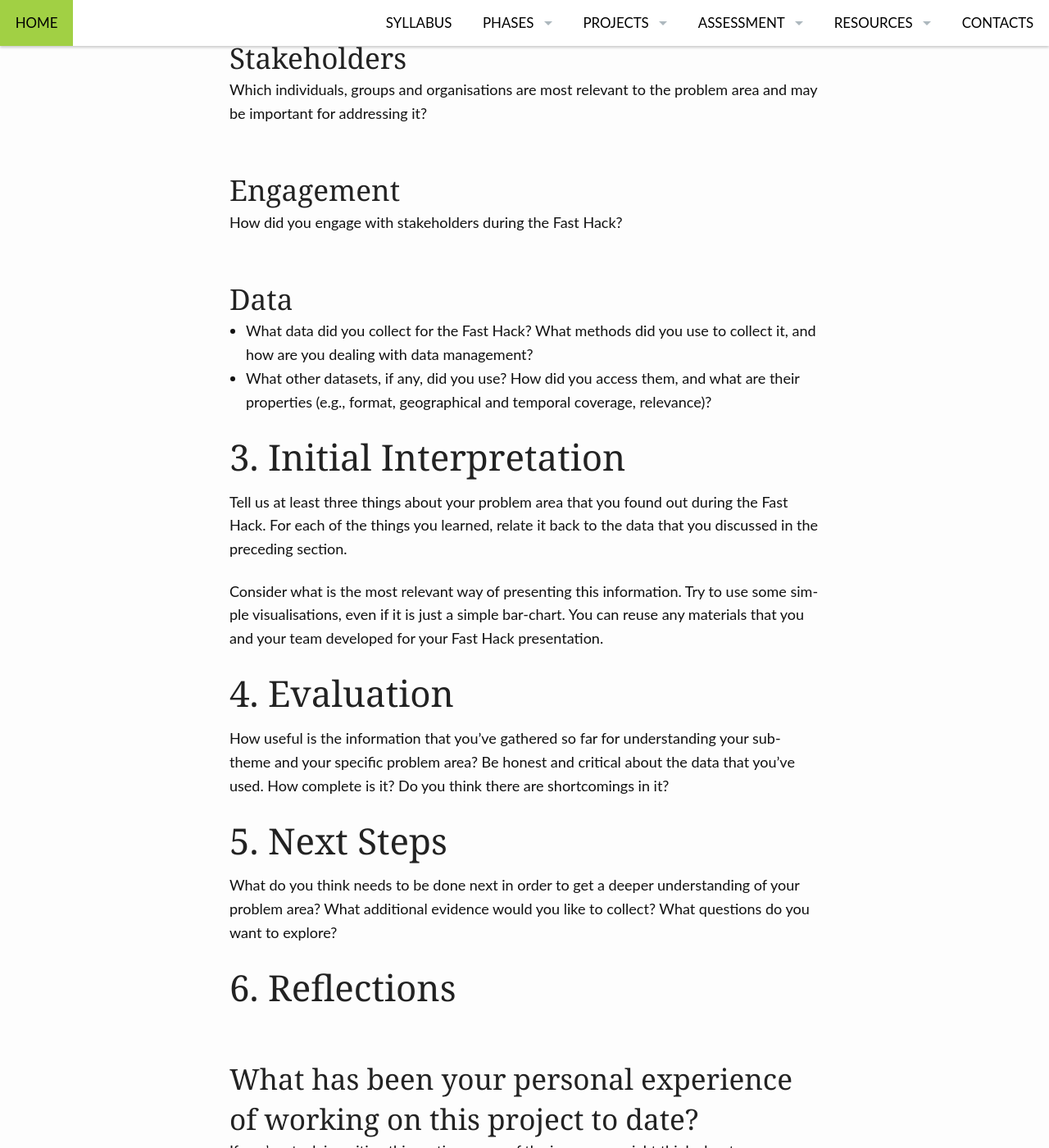
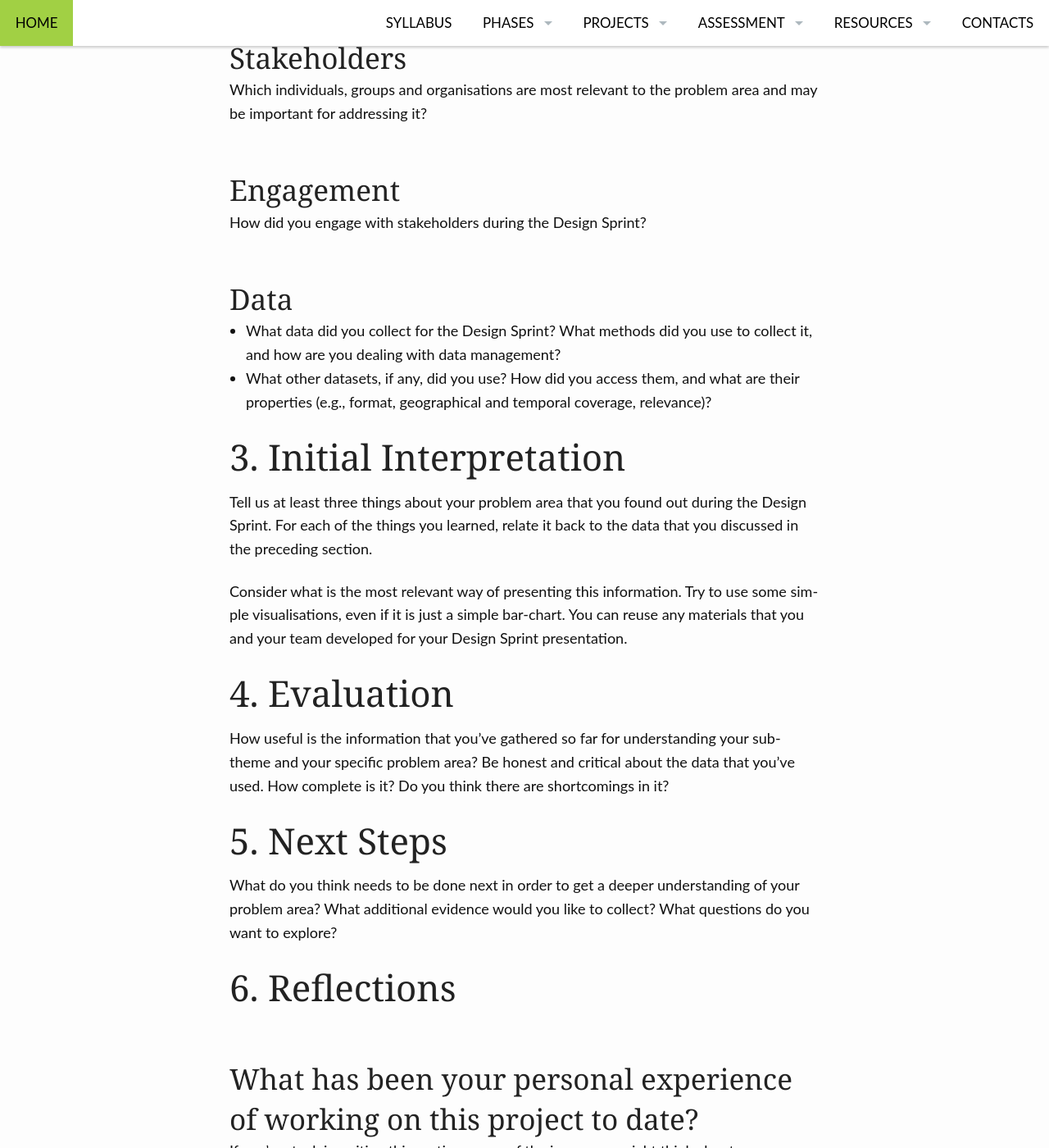
Before and after one commit to edinburghlivinglab/ddc, a Jekyll site: the page built from pages/assignment_r1.md, in a window 1280 px wide and 1400 px high, scrolled down 1257 px. Shown: the whole window at 82% size. Built offline with Jekyll 4.4.1, drawn with Linux system fonts in a browser that asks for light colours; some of the changed text lies outside the part shown.

Commit message:
Update assignment_r1.md

```diff
--- a/pages/assignment_r1.md
+++ b/pages/assignment_r1.md
@@ -34,7 +34,7 @@ You can get hold of the source of this file [here]({{ site.baseurl }}/course_doc
 
 **General instructions**
 
-* Assume you are writing your report for someone who did *not* see your Fast Hack presentation.
+* Assume you are writing your report for someone who did *not* see your Design Sprint presentation.
 * Aim to produce a report of about 4 pages long, plus diagrams and references. If you want to write a bit more, that's OK but don't write more than 5 pages.
 * The remainder of this document is a skeleton that serves two functions:
    * It lists and explains the content that you should aim to include in your report.
@@ -55,19 +55,19 @@ Which individuals, groups and organisations are most relevant to the problem are
 
 ## Engagement
 
-How did you engage with stakeholders during the Fast Hack?
+How did you engage with stakeholders during the Design Sprint?
 
 ## Data
 
-* What data did you collect for the Fast Hack? What methods did you use to collect it, and how are you dealing with data management?
+* What data did you collect for the Design Sprint? What methods did you use to collect it, and how are you dealing with data management?
 * What other datasets, if any, did you use? How did you access them, and what are their properties (e.g., format, geographical and temporal coverage, relevance)?
 
 
 # 3. Initial Interpretation
 
-Tell us at least three things about your problem area that you found out during the Fast Hack. For each of the things you learned, relate it back to the data that you discussed in the preceding section.
+Tell us at least three things about your problem area that you found out during the Design Sprint. For each of the things you learned, relate it back to the data that you discussed in the preceding section.
 
-Consider what is the most relevant way of presenting this information. Try to use some simple visualisations, even if it is just a simple bar-chart. You can reuse any materials that you and your team developed for your Fast Hack presentation.
+Consider what is the most relevant way of presenting this information. Try to use some simple visualisations, even if it is just a simple bar-chart. You can reuse any materials that you and your team developed for your Design Sprint presentation.
 
 
 # 4. Evaluation
@@ -85,13 +85,13 @@ What do you think needs to be done next in order to get a deeper understanding o
 
 If you're stuck in writing this section, some of the issues you might think about are:
 
-* How have you dealt with challenges of engaging with people in the University community.
+* How have you dealt with challenges of engaging with people at your site.
 * What has been your experience of working within a team and sharing out work, responsibilities and roles?
 * What aspects of the course have worked well for you, and what would you like to see changed?
 
 ## Your contribution
 
-Say what your personal contribution was to the team effort during the Fast Hack.
+Say what your personal contribution was to the team effort during the Design Sprint.
 
 # 7. Conclusions
 
```
Also changed, not shown: other parts of pages/assignment_r1.md (+3 -3 lines).
